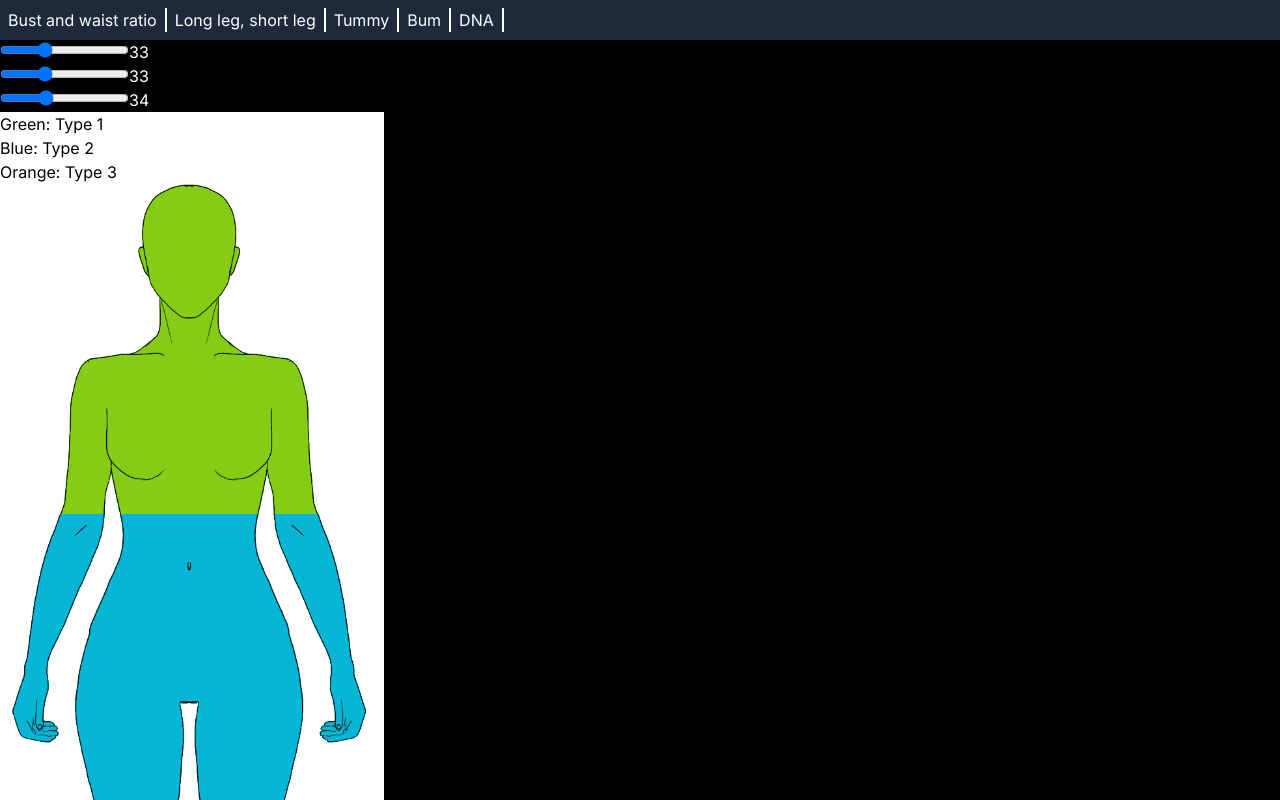
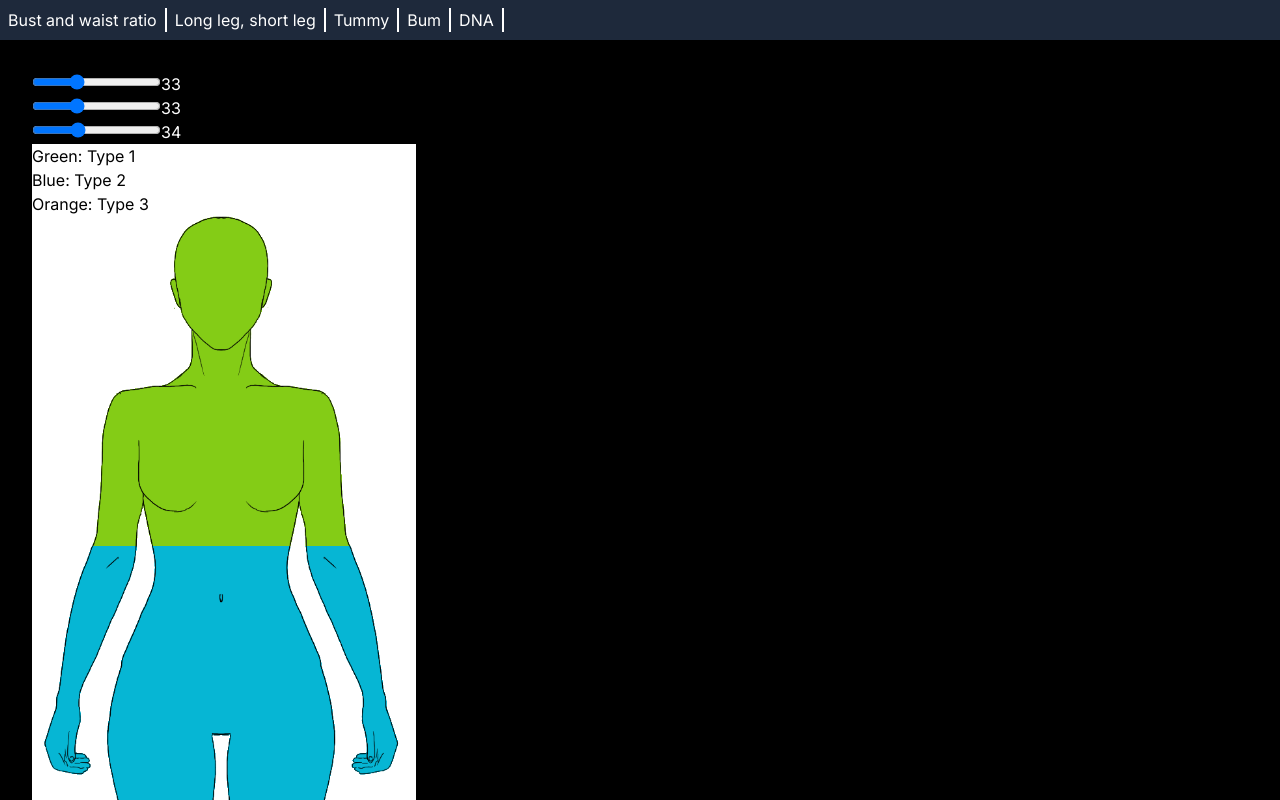
Before and after one commit to knetcode/ts-scratch, a Next.js app: page /dna in a window 1280 px wide. Shown: the top 800 px of the page. Built offline with nearby package versions, Linux system fonts and the light colour scheme.

Commit message:
padding dna page

```diff
--- a/src/app/dna/page.tsx
+++ b/src/app/dna/page.tsx
@@ -63,8 +63,8 @@ export default function Dna() {
   const [ranges, setRange] = useConstrainedRanges([33, 33, 34]);
 
   return (
-    <div>
-      <div className="flex flex-col w-96">
+    <div className="p-8">
+      <div className="flex flex-col w-96 ">
         {ranges.map((range, index) => (
           <div key={index}>
             <input
```
